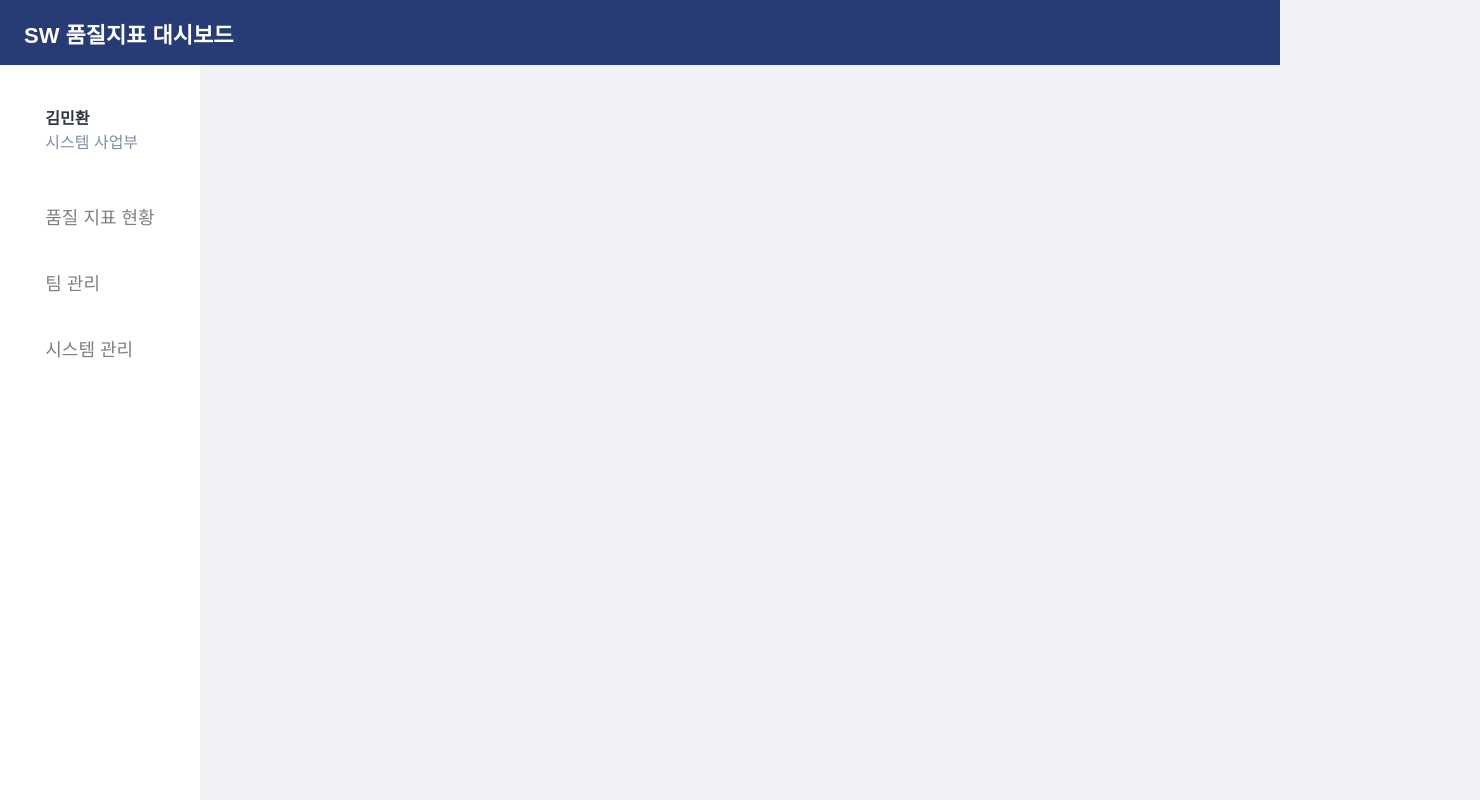
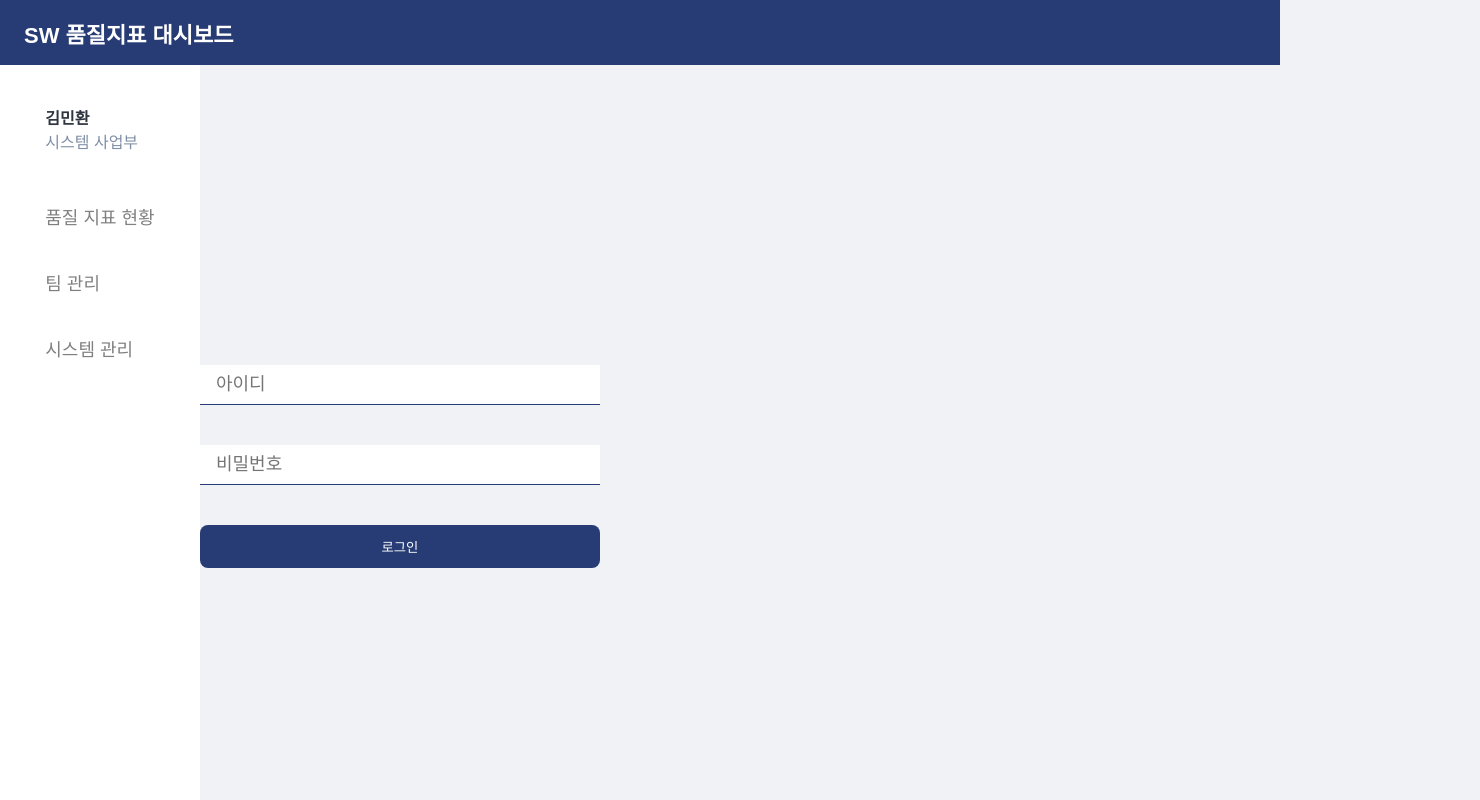
Before and after one commit to chowonsik/SWQualityBoard, a React (Create React App) app in the folder front/: page /login in a window 1280 px wide. Shown: the top 800 px of the page, 1480 px wide, since content can reach past the window. Built offline with nearby package versions, Linux system fonts and the light colour scheme.

Commit message:
feat: Add login form (#S05P31F003-67)`

```diff
--- a/front/src/App.js
+++ b/front/src/App.js
@@ -1,9 +1,9 @@
 import "./App.css";
 import styled from "styled-components";
-import { BrowserRouter as Router, Switch } from "react-router-dom"; // 히스토리 모드 제거
+import { BrowserRouter as Router, Switch, Route } from "react-router-dom"; // 히스토리 모드 제거
 import Header from "./components/common/Header";
 import Sidebar from "./components/common/Sidebar";
-
+import Login from "./pages/Login";
 function App() {
   return (
     <div className="App">
@@ -11,7 +11,9 @@ function App() {
       <Router>
         <Sidebar />
         <Center>
-          <Switch></Switch>
+          <Switch>
+            <Route path="/login" exact={true} component={Login} />
+          </Switch>
         </Center>
       </Router>
     </div>
@@ -20,9 +22,12 @@ function App() {
 
 const Center = styled.div`
   position: absolute;
+  top: 65px;
   left: 200px;
   display: flex;
   flex-direction: row;
+  width: 100%;
+  height: 100%;
 `;
 
 export default App;
--- /dev/null
+++ b/front/src/components/forms/LoginForm/index.jsx
@@ -0,0 +1,38 @@
+import {
+  StyledForm,
+  InputBox,
+  StyledInput,
+  ErrorMessage,
+  StyledButton,
+} from "./styles";
+
+function LoginForm({ userId, password }) {
+  return (
+    <StyledForm>
+      <InputBox>
+        <StyledInput
+          value={userId.value}
+          onChange={userId.onChange}
+          placeholder="아이디"
+        />
+        <ErrorMessage>{userId.isValid ? "" : userId.errorMessage}</ErrorMessage>
+      </InputBox>
+      <InputBox>
+        <StyledInput
+          type="password"
+          value={password.value}
+          onChange={password.onChange}
+          placeholder="비밀번호"
+        />
+        <ErrorMessage>
+          {password.isValid ? "" : password.errorMessage}
+        </ErrorMessage>
+      </InputBox>
+      <InputBox>
+        <StyledButton>로그인</StyledButton>
+      </InputBox>
+    </StyledForm>
+  );
+}
+
+export default LoginForm;
--- /dev/null
+++ b/front/src/components/forms/LoginForm/styles.jsx
@@ -0,0 +1,40 @@
+import styled from "styled-components";
+import { fonts, colors } from "../../../styles";
+
+export const StyledForm = styled.form`
+  height: 200px;
+  display: flex;
+  flex-direction: column;
+  justify-content: space-between;
+`;
+
+export const InputBox = styled.div`
+  display: flex;
+  flex-direction: column;
+  align-items: ${(props) => (props.isEnd ? "flex-end" : "flex-start")};
+`;
+
+export const StyledInput = styled.input`
+  width: 400px;
+  height: 40px;
+  border: none;
+  border-bottom: 1px solid ${colors.navy};
+  color: ${colors.navy};
+  font-size: ${fonts.md};
+  padding: 1rem;
+`;
+
+export const ErrorMessage = styled.div`
+  height: 40px;
+  color: ${colors.red};
+  font-size: ${fonts.sm};
+  padding: 0.5rem;
+`;
+
+export const StyledButton = styled.button`
+  background-color: ${colors.navy};
+  color: ${colors.white};
+  width: 400px;
+  padding: 0.75rem 1.5rem;
+  border-radius: 8px;
+`;
--- /dev/null
+++ b/front/src/hooks/useAccount.js
@@ -0,0 +1,22 @@
+import { useState } from "react";
+
+const useAccount = (initialValue, validator) => {
+  const [value, setValue] = useState(initialValue);
+  const [errorMessage, setErrorMessage] = useState("");
+  const [isValid, setIsValid] = useState(
+    validator ? validator(initialValue).isValid : false
+  );
+
+  const onChange = (e) => {
+    setValue(e.target.value);
+    if (validator) {
+      const result = validator(value);
+      setIsValid(result.isValid);
+      setErrorMessage(result.errorMessage);
+    }
+  };
+
+  return { value, onChange, isValid, errorMessage };
+};
+
+export default useAccount;
--- /dev/null
+++ b/front/src/pages/Login/index.jsx
@@ -0,0 +1,15 @@
+import LoginForm from "../../components/forms/LoginForm";
+
+import useAccount from "../../hooks/useAccount";
+import { userIdValidator, passwordValidator } from "../../validator";
+import { Wrapper } from "./styles";
+function Login() {
+  const userId = useAccount("", userIdValidator);
+  const password = useAccount("", passwordValidator);
+  return (
+    <Wrapper>
+      <LoginForm userId={userId} password={password}></LoginForm>
+    </Wrapper>
+  );
+}
+export default Login;
--- /dev/null
+++ b/front/src/pages/Login/styles.jsx
@@ -0,0 +1,7 @@
+import styled from "styled-components";
+
+export const Wrapper = styled.div`
+  display: flex;
+  justify-items: center;
+  align-items: center;
+`;
--- /dev/null
+++ b/front/src/validator.js
@@ -0,0 +1,15 @@
+export function userIdValidator(value) {
+  if (value.length < 2 || value.length > 10) {
+    return { isValid: false, errorMessage: "2~16글자를 입력해주세요." };
+  } else {
+    return { isValid: true, errorMessage: "" };
+  }
+}
+
+export function passwordValidator(value) {
+  if (value.length < 6 || value.length > 18) {
+    return { isValid: false, errorMessage: "6~18글자를 입력해주세요." };
+  } else {
+    return { isValid: true, errorMessage: "" };
+  }
+}
```
